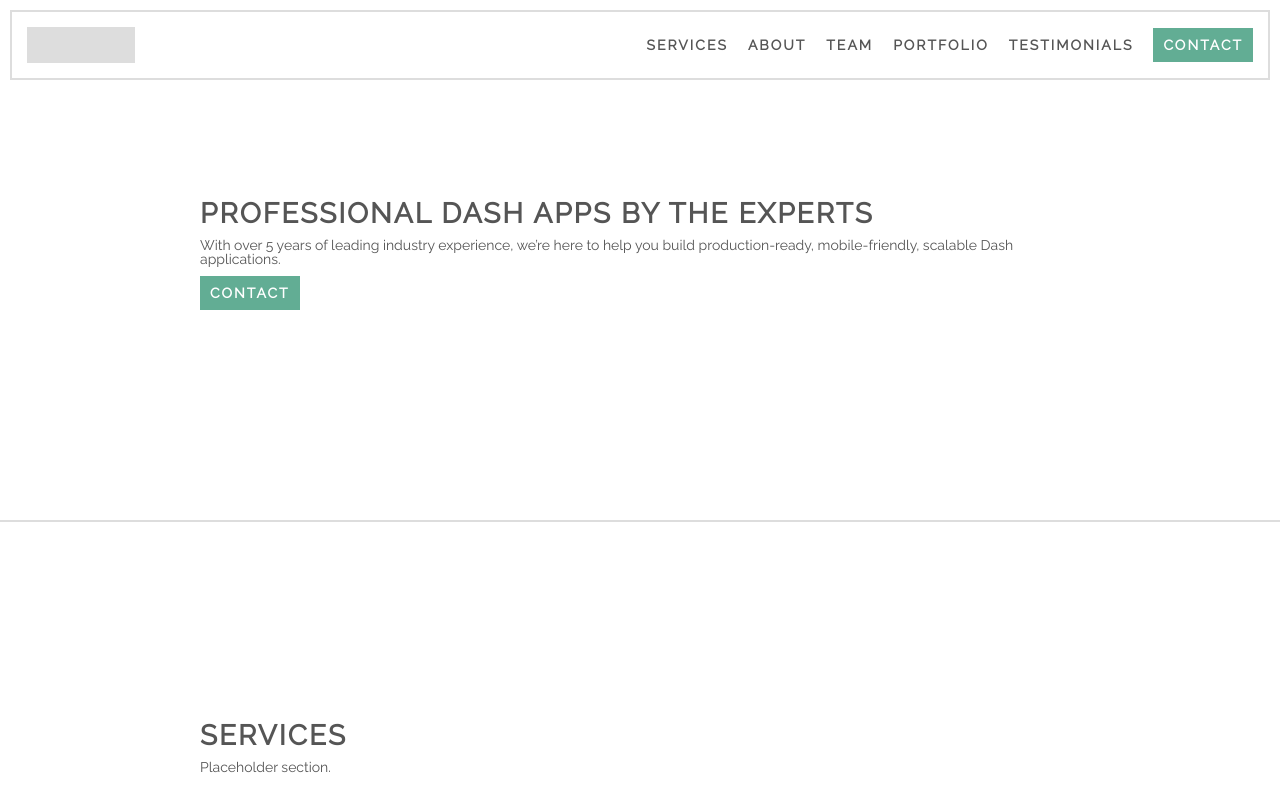
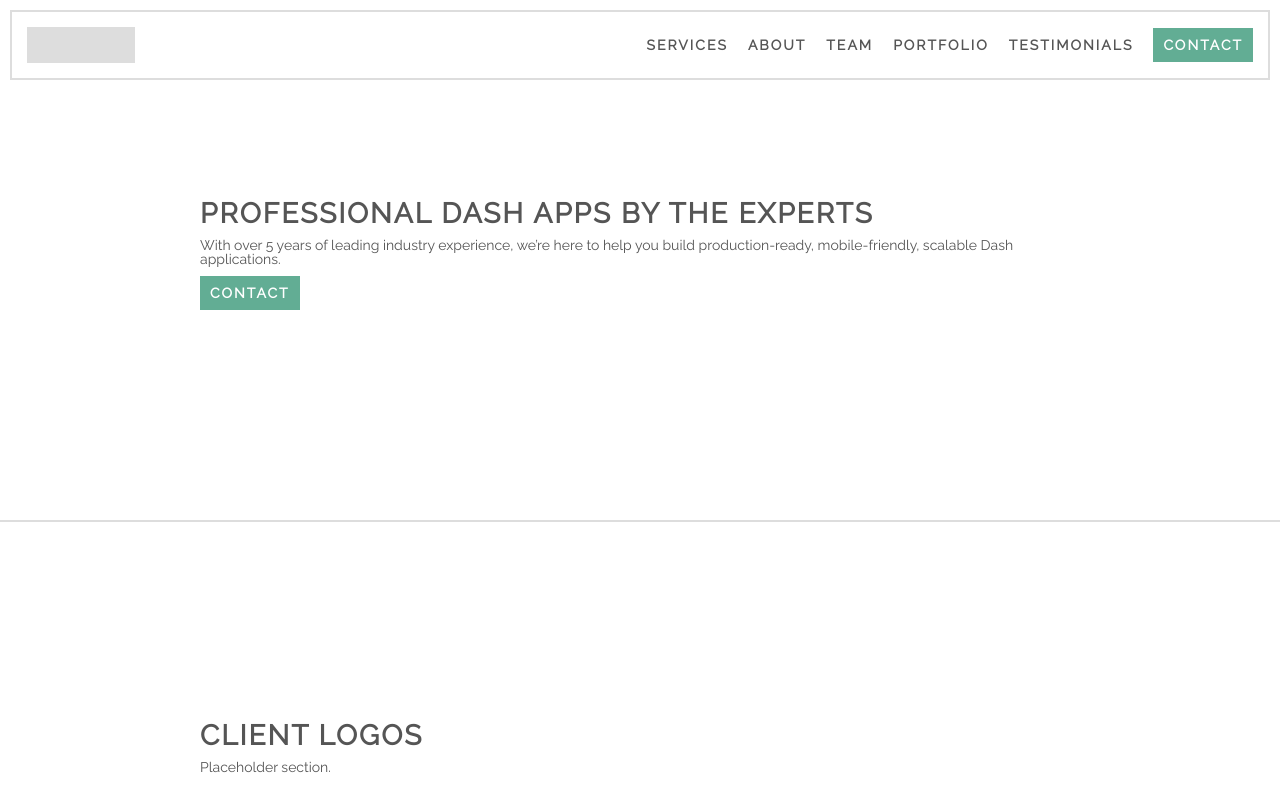
Before and after one commit to ohaanika/nextjs-website, a Next.js app: page / in a window 1280 px wide. Shown: the top 800 px of the page. Built offline with nearby package versions, Linux system fonts and the light colour scheme; a web font is replaced by a local one.

Commit message:
feat(sections): add new sections

```diff
--- a/pages/index.js
+++ b/pages/index.js
@@ -1,20 +1,24 @@
 import Layout from "../components/layout"
 import Meta from "../components/meta"
 import Landing from "../sections/landing"
+import ClientLogos from "../sections/clientLogos"
 import Services from "../sections/services"
 import About from "../sections/about"
 import Team from "../sections/team"
 import Portfolio from "../sections/portfolio"
+import ClientTestimonials from "../sections/clientTestimonials"
 import Contact from "../sections/contact"
 
 const Index = () => (
   <Layout>
     <Meta/>
     <Landing/>
+    <ClientLogos/>
     <Services/>
     <About/>
     <Team/>
     <Portfolio/>
+    <ClientTestimonials/>
     <Contact/>
   </Layout>
 )
--- /dev/null
+++ b/sections/clientLogos.js
@@ -0,0 +1,14 @@
+import Link from 'next/link'
+
+const ClientLogos = () => (
+  <section id="testimonials">
+    <div>
+      <h3>Client Logos</h3>
+      <p>
+        Placeholder section.
+      </p>
+    </div>
+  </section>
+)
+
+export default ClientLogos
--- /dev/null
+++ b/sections/clientTestimonials.js
@@ -0,0 +1,14 @@
+import Link from 'next/link'
+
+const ClientTestimonials = () => (
+  <section id="testimonials">
+    <div>
+      <h3>Client Testimonials</h3>
+      <p>
+        Placeholder section.
+      </p>
+    </div>
+  </section>
+)
+
+export default ClientTestimonials
```
